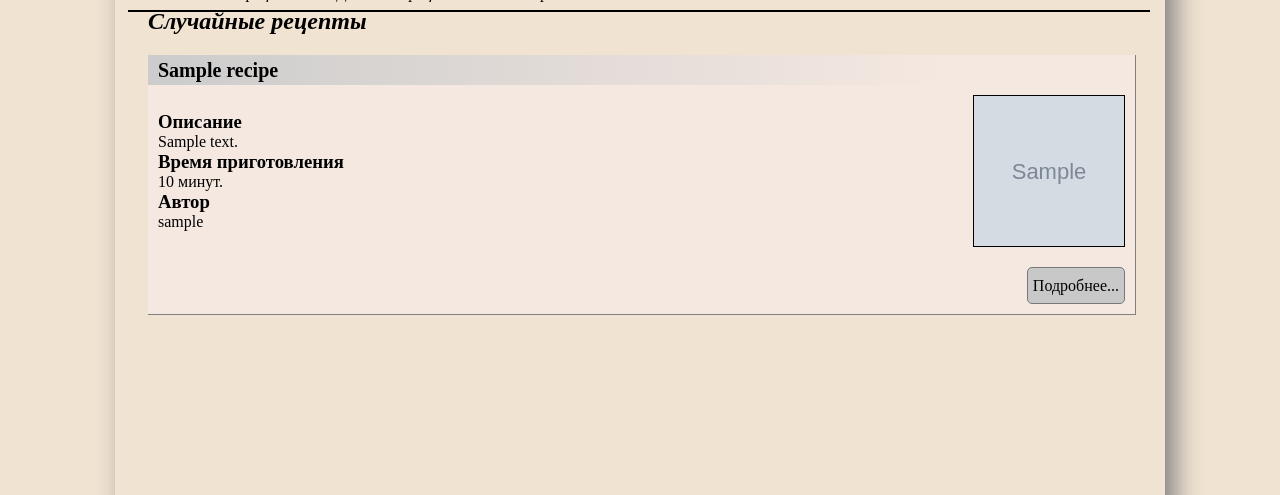
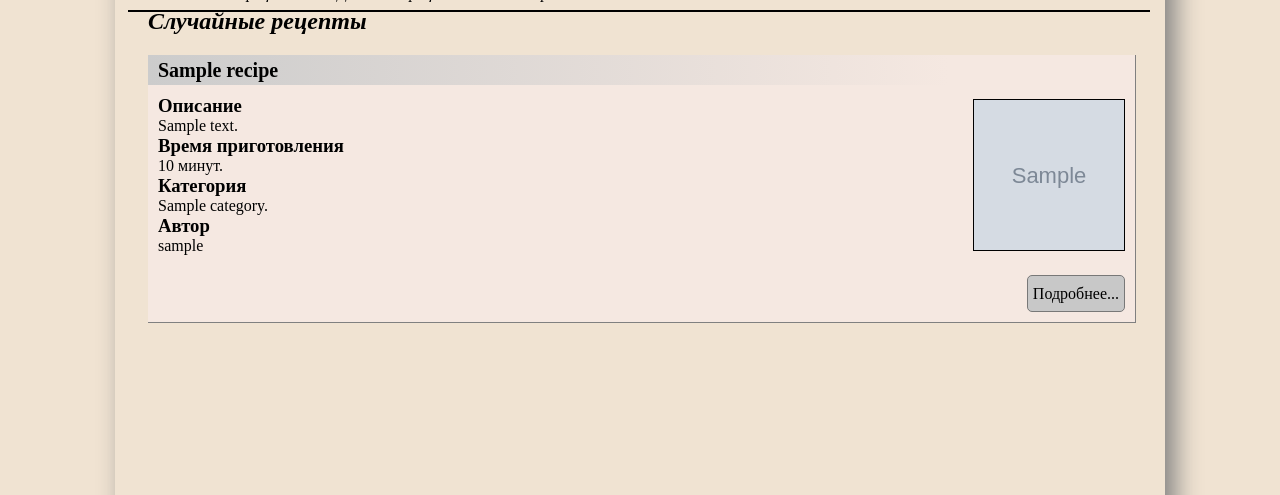
Before and after one commit to BeliaevAndrey/GB_CookBook, a Django app: page /cookbook/ in a window 1280 px wide. Shown: the part 122-617 px from the top of the page. Run offline with Django 4.2, Linux system fonts and the light colour scheme; tables that the repository leaves empty hold one stand-in row (values such as "Sample post"); grey boxes marked "Sample" are stand-in pictures.

Commit message:
cookbook: views.py -- corrected; templates -- category output added

```diff
--- a/recipes/cookbook/templates/cookbook/all_recipes.html
+++ b/recipes/cookbook/templates/cookbook/all_recipes.html
@@ -22,6 +22,8 @@
             {{ recipe.description }}
             <h3>Время приготовления</h3>
             {{ recipe.duration }} минут.
+            <h3>Категория</h3>
+            {{ recipe.category.title }}.
             <h3>Автор</h3>
             {{ recipe.author }}
         </div>
--- a/recipes/cookbook/templates/cookbook/index.html
+++ b/recipes/cookbook/templates/cookbook/index.html
@@ -22,6 +22,8 @@
             {{ recipe.description }}
             <h3>Время приготовления</h3>
             {{ recipe.duration }} минут.
+            <h3>Категория</h3>
+            {{ recipe.category.title }}.
             <h3>Автор</h3>
             {{ recipe.author }}
         </div>
--- a/recipes/cookbook/views.py
+++ b/recipes/cookbook/views.py
@@ -7,7 +7,6 @@ from random import sample
 
 from .forms import AddRecipeForm
 from .models import Recipe, Category
-# from django.contrib.auth.decorators import login_required
 from django.contrib.auth import get_user_model
 from django.contrib.auth.mixins import LoginRequiredMixin
 from django.views.generic import TemplateView, DetailView, ListView
```
